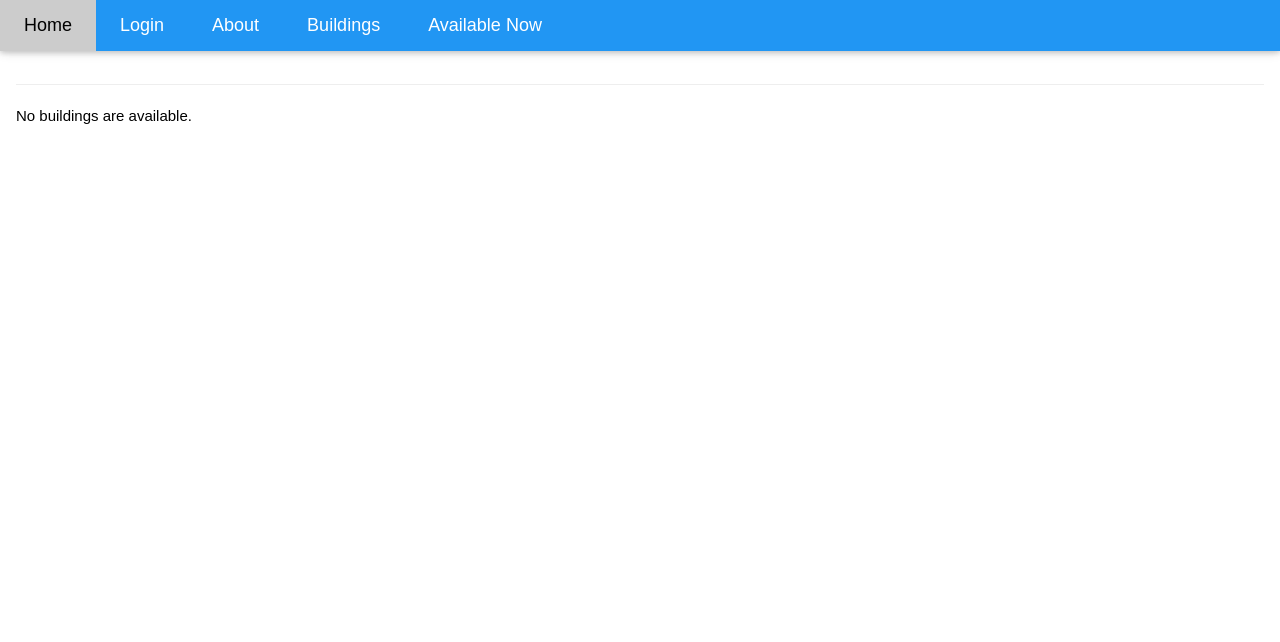
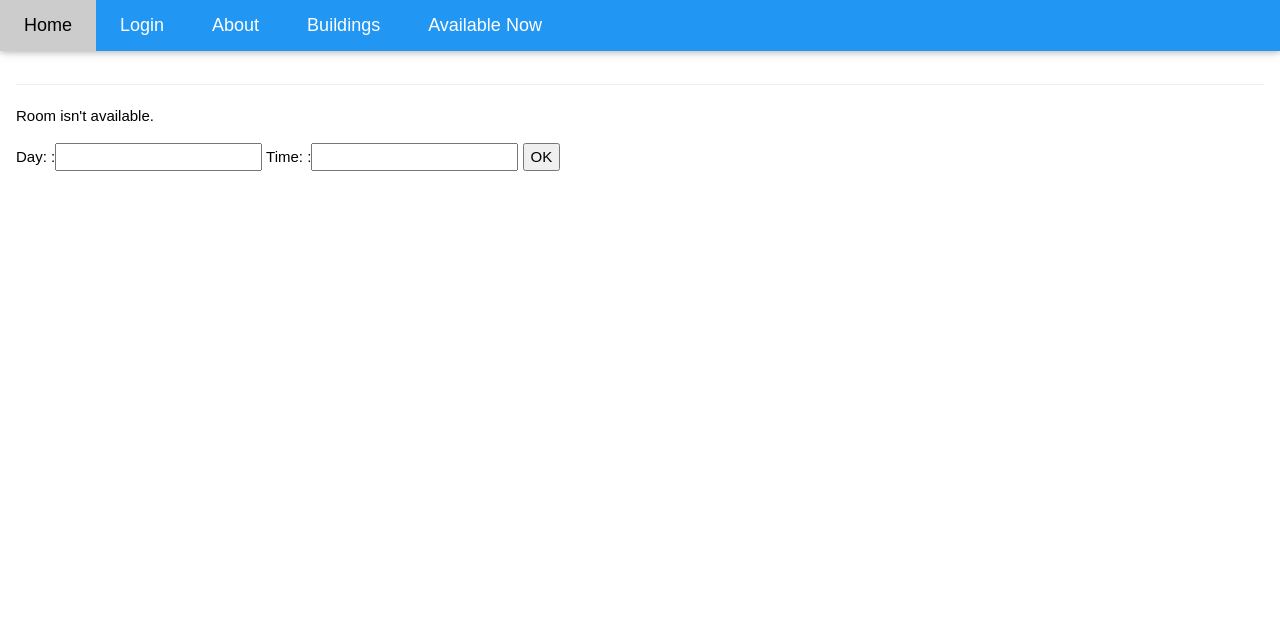
Before and after one commit to Salazars1/XMarksTheSpot, a Django app: template templates/Website/displayRoom.html in a window 1280 px wide. Shown: the top 642 px of the page. Run offline with Django 3.2, Linux system fonts and the light colour scheme; the template is opened without the code that fills it: values that come from a table or form of the project are taken from there, others are empty.

Commit message:
form to create a reservation
close to making a reservation
form is working
need to have it edit the data in the db

```diff
--- /dev/null
+++ b/buildings/forms.py
@@ -0,0 +1,5 @@
+from django import forms
+
+class ReservationForm(forms.Form):
+    day = forms.CharField(label='Day: ', max_length=10)
+    time = forms.IntegerField(label='Time: ', max_value=23)
--- a/buildings/models.py
+++ b/buildings/models.py
@@ -41,6 +41,7 @@ class Room(models.Model):
 class Reservation(models.Model):
     user = models.ForeignKey(User, on_delete=models.CASCADE)
     room = models.ForeignKey(Room, on_delete=models.CASCADE)
-    time = models.DateTimeField("reserved time")
+    time = models.IntegerField(default=0)
+    day = models.CharField(max_length=9)
     def __str__(self):
-        return str(self.room) + " " + str(self.time)
+        return str(self.room) + " " + self.day + " " + str(self.time)
--- a/templates/Website/CreateAccount.html
+++ b/templates/Website/CreateAccount.html
@@ -11,3 +11,4 @@
   <button class="w3-button w3-blue w3-display-bottomright w3-margin w3-round-xxxlarge" type = "submit">Submit</button>
 </form>
 {% endblock %}
+</div>
--- a/templates/Website/displayRoom.html
+++ b/templates/Website/displayRoom.html
@@ -9,6 +9,13 @@
     {% endif %}
     </ul>
 {% else %}
-    <p>No buildings are available.</p>
+    <p>Room isn't available.</p>
 {% endif %}
+<form action="/buildings/{{ room.floor.building.name }}/{{ room.floor.name }}/{{ room.name }}" method="post">
+<p>
+    {% csrf_token %}
+    {{ form }}
+    <input type="submit" value="OK">
+</form>
 {% endblock %}
+</div>
```
Also changed, not shown: buildings/views.py (+8 -1 lines), templates/Website/Login.html (deleted, +0 -20 lines), buildings/migrations/0001_initial.py.
